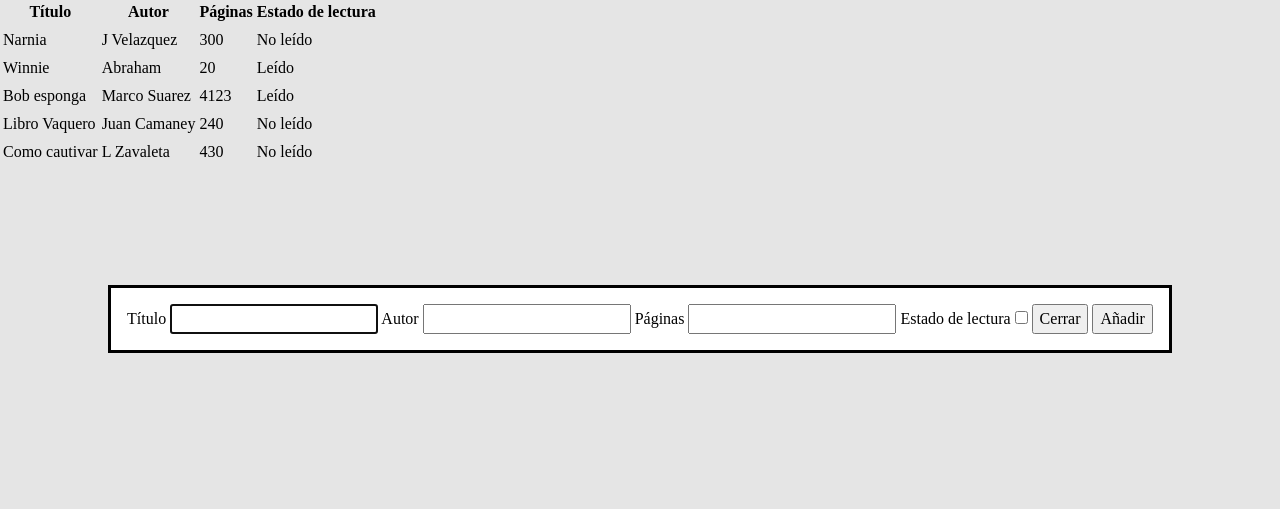
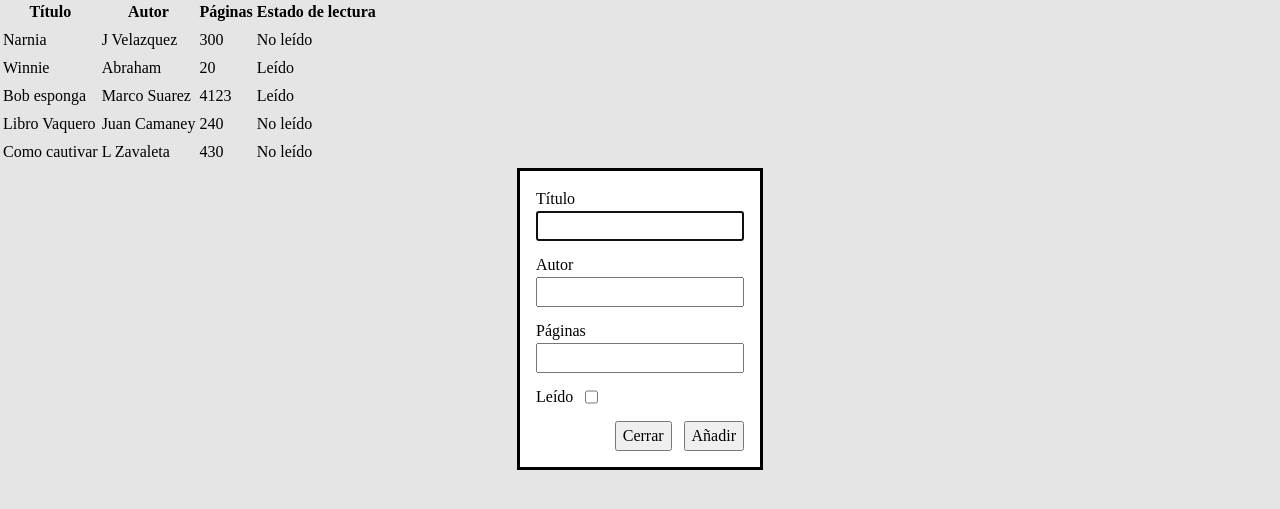
Before and after one commit to kike9978/top-project-library, a plain HTML site: page index.html in a window 1280 px wide. Both pictures are taken after a click on the button "Agregar libro". Shown: the part 81-590 px from the top of the page. Drawn offline with Linux system fonts and the light colour scheme.

Commit message:
Add styles to modal

```diff
--- a/global.css
+++ b/global.css
@@ -0,0 +1,14 @@
+.flex {
+  display: flex;
+}
+
+.flex-end {
+  justify-content: end;
+}
+
+.flex-col {
+  flex-direction: column;
+}
+.gap-2{
+  gap:.75rem
+}
--- a/index.html
+++ b/index.html
@@ -17,25 +17,27 @@
     <button id="open-modal-btn">Agregar libro</button>
   </form>
   <dialog>
-    <form action="">
-      <label>
+    <form action="" class="flex flex-col gap-2">
+      <label class="flex flex-col" >
         Título
-        <input type="text">
+        <input type="text" id="title" name="title">
       </label>
-      <label>
+      <label class="flex flex-col">
         Autor
-        <input type="text">
+        <input type="text" id="author" name="author">
       </label>
-      <label>
+      <label class="flex flex-col">
         Páginas
-        <input type="number">
+        <input type="number" id="pages" name="pages">
       </label>
-      <label>
-        Estado de lectura
-        <input type="checkbox">
+      <label class="flex gap-2">
+        Leído
+        <input type="checkbox" id="isRead" name="isRead">
       </label>
-      <button>Cerrar</button>
-      <button id="add-book-btn">Añadir</button>
+      <div class="flex flex-end gap-2">
+        <button>Cerrar</button>
+        <button id="add-book-btn">Añadir</button>
+      </div>
     </form>
   </dialog>
   <table>
--- a/script.js
+++ b/script.js
@@ -14,11 +14,12 @@ function Book(title, author, pages, isRead) {
 }
 
 const form = document.querySelector("form")
+
 function addBookToLibrary(e) {
-e.preventDefault()
-const formData = new FormData(form, addBookBtnBtn)
-modal.close();
-console.log(formData)
+  e.preventDefault()
+  const formData = new FormData(form)
+  modal.close();
+  console.log(formData)
 }
 
 
@@ -44,13 +45,13 @@ myLibrary.forEach(book => {
 })
 
 const openModalBtn = document.querySelector("#open-modal-btn")
-const addBookBtnBtn = document.querySelector("#add-book-btn")
+const addBookBtn = document.querySelector("#add-book-btn")
 const modal = document.querySelector("dialog")
 
-function handleOpenModal(e){
+function handleOpenModal(e) {
   e.preventDefault();
   modal.showModal();
 }
 
 openModalBtn.addEventListener("click", (e) => handleOpenModal(e))
-addBookBtnBtn.addEventListener("click", (e) => addBookToLibrary(e))
+addBookBtn.addEventListener("submit", (e) => addBookToLibrary(e))
```
